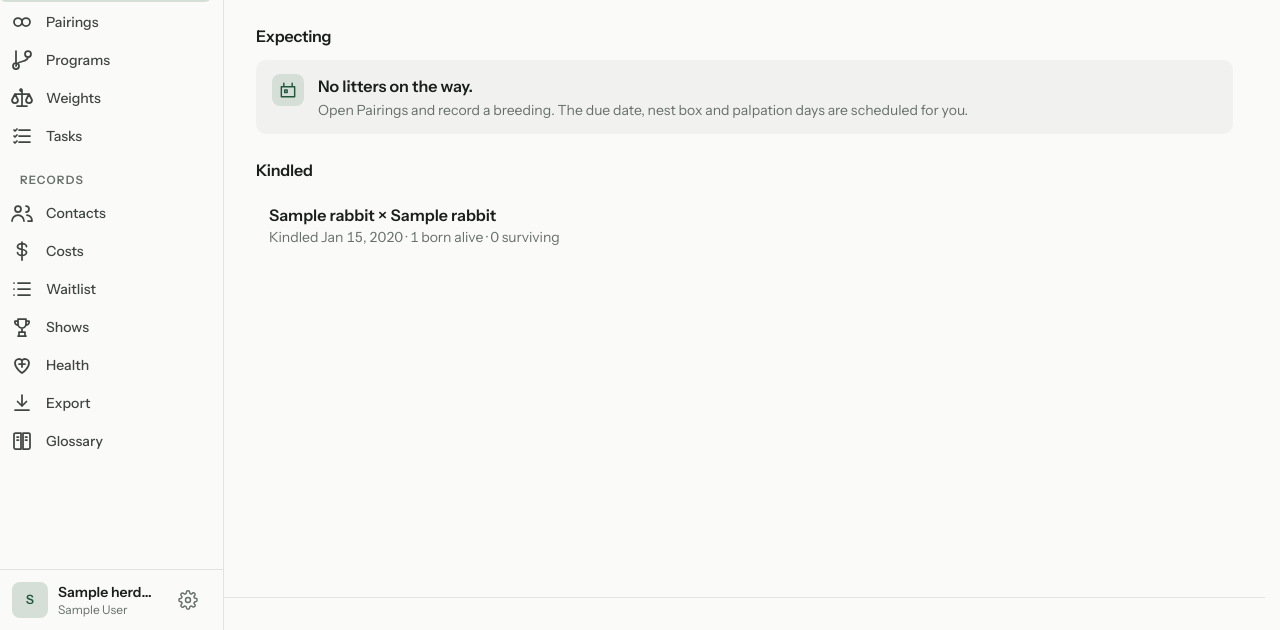
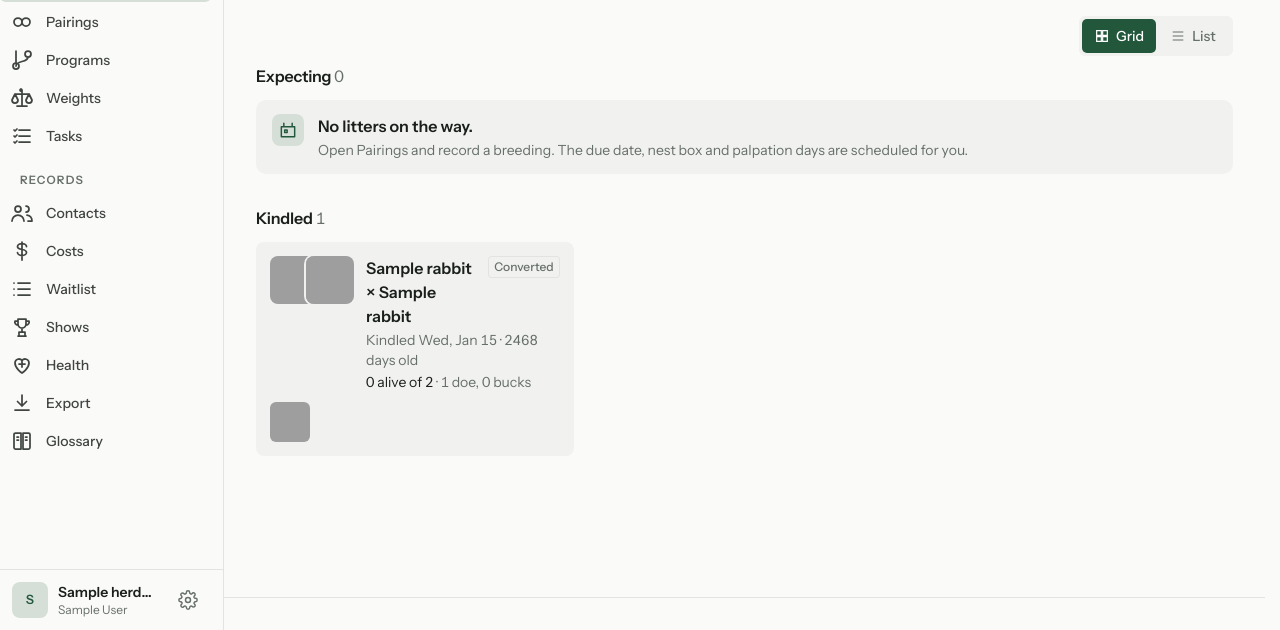
Before and after one commit to frank-dixon/rabbit-herd, a Django app: page /litters/ in a window 1280 px wide. Shown: the part 170-800 px from the top of the page. Run offline with Django 5.2, Linux system fonts and the light colour scheme; the visitor is signed in with stand-in values (Sample User, id 1); tables that the repository leaves empty hold one stand-in row (values such as "Sample post"); style sheets or scripts are compiled from the project's sources; parts of the project's set-up code (start-up, migrations or seed data) failed here and were passed over; grey boxes are pictures that could not be loaded.

Commit message:
Litters page: cards with dam/sire avatars, stage pill, key dates, due countdown or age, kits alive/total and sex split, next step, kit photo strip; grid/list toggle

```diff
--- a/rabbits/litters.py
+++ b/rabbits/litters.py
@@ -64,13 +64,43 @@ def litter_create(request, pk):
     return redirect("litter_detail", litter.pk)
 
 
+def litter_card(litter, today):
+    """What a litter card shows: the stage pill, key dates, kit counts with the
+    sex split when known, the next step and a strip of kit photos."""
+    doe, buck = litter.pairing.doe, litter.pairing.buck
+    kits = list(litter.kits.all())
+    task = litter.next_task()
+    card = {"litter": litter, "doe": doe, "buck": buck, "title": f"{doe.name} × {buck.name}", "task": task,
+            "task_days": (task["date"] - today).days if task else None,
+            "photos": [m for m in (k.main_photo for k in kits) if m][:4]}
+    if litter.kindled_on is None:
+        days = (litter.due_on - today).days
+        card.update(stage="expecting", pill=("Overdue" if days < 0 else "Due today" if days == 0 else "Expecting"),
+                    tone=("r" if days < 0 else "y" if days <= 3 else "b"), due_days=days)
+    else:
+        age = (today - litter.kindled_on).days
+        weaned = litter.converted_at or not task
+        card.update(stage="kindled", age=age, pill=("Converted" if litter.converted_at else "Weaned" if weaned and age >= 28 else "Nursing"),
+                    tone=("o" if litter.converted_at else "g"), alive=litter.survivors, total=(litter.born_alive or 0) + (litter.born_dead or 0),
+                    does=sum(k.sex == "doe" for k in kits), bucks=sum(k.sex == "buck" for k in kits))
+    return card
+
+
 @login_required
 def litter_list(request):
-    litters = list(Litter.objects.filter(owner=request.user).select_related("pairing__doe", "pairing__buck"))
+    from .views import list_view_choice
+
+    view = list_view_choice(request)
+    today = timezone.localdate()
+    litters = list(Litter.objects.filter(owner=request.user)
+                   .select_related("pairing__doe", "pairing__buck", "breeding_schedule")
+                   .prefetch_related("pairing__doe__photos", "pairing__buck__photos", "kits__photos"))
+    cards = [litter_card(litter, today) for litter in litters]
+    expecting = sorted((c for c in cards if c["stage"] == "expecting"), key=lambda c: c["litter"].due_on)
+    kindled = sorted((c for c in cards if c["stage"] == "kindled"), key=lambda c: c["litter"].kindled_on, reverse=True)
     return render(request, "rabbits/litters.html", {
-        "open": [litter for litter in litters if litter.kindled_on is None],
-        "kindled": [litter for litter in litters if litter.kindled_on is not None],
-        "today": timezone.localdate(), "wide": True,
+        "open": expecting, "kindled": kindled, "today": today, "wide": True, "view": view,
+        "view_options": [{"href": f"?view={k}", "label": l, "icon": k, "selected": view == k} for k, l in (("grid", "Grid"), ("list", "List"))],
     })
 
 
--- a/rabbits/test_litters.py
+++ b/rabbits/test_litters.py
@@ -33,7 +33,7 @@ class LitterTests(TestCase):
         litter.refresh_from_db()
         self.assertTrue(litter.palpated)
         self.assertEqual(litter.next_task()["key"], "nest_box")
-        self.assertContains(self.client.get(reverse("litter_list")), "Next: Put the nest box in")
+        self.assertContains(self.client.get(reverse("litter_list")), "<span class=\"text-muted\">Next:</span> Put the nest box in")
 
     def test_future_or_missing_breed_date_is_refused(self):
         self.client.post(reverse("litter_create", args=[self.pairing.pk]), {"bred_on": ""})
--- /dev/null
+++ b/templates/rabbits/_litter_card.html
@@ -0,0 +1,30 @@
+{# One litter as a card (grid) or a row (list). c: litters.litter_card(). view: grid or list. #}
+{% load photos %}
+{% with litter=c.litter %}
+<li class="min-w-0">
+  <a href="{% url 'litter_detail' litter.pk %}" class="litter-card group block h-full rounded-lg bg-well p-3.5 transition-colors duration-150 hover:bg-hover focus:outline-none focus-visible:ring-2 focus-visible:ring-accent{% if view == 'list' %} sm:flex sm:items-center sm:gap-4{% endif %}" data-litter-card data-stage="{{ c.stage }}">
+    <span class="flex items-start gap-3{% if view == 'list' %} sm:min-w-0 sm:flex-1{% endif %}">
+      <span class="flex shrink-0 items-center" aria-hidden="true">{% include "components/rabbit_avatar.html" with rabbit=c.doe only %}<span class="-ml-3 rounded-lg ring-2 ring-[var(--well)]">{% include "components/rabbit_avatar.html" with rabbit=c.buck only %}</span></span>
+      <span class="min-w-0 flex-1">
+        <span class="flex items-start justify-between gap-2"><span class="min-w-0 font-semibold [overflow-wrap:anywhere]">{{ c.title }}</span><span class="pill pill-{{ c.tone }} shrink-0">{{ c.pill }}</span></span>
+        {% if c.stage == "expecting" %}
+          <span class="mt-0.5 block text-sm text-muted">Bred {{ litter.bred_on|date:"D, M j" }} · due {{ litter.due_on|date:"D, M j" }}</span>
+          <span class="num mt-0.5 block text-sm">{% if c.due_days > 1 %}{{ c.due_days }} days to go{% elif c.due_days == 1 %}Due tomorrow{% elif c.due_days == 0 %}Due today{% else %}{{ c.due_days|stringformat:"d"|slice:"1:" }} day{{ c.due_days|stringformat:"d"|slice:"1:"|pluralize }} past due{% endif %}</span>
+        {% else %}
+          <span class="mt-0.5 block text-sm text-muted">Kindled {{ litter.kindled_on|date:"D, M j" }} · <span class="num">{{ c.age }}</span> day{{ c.age|pluralize }} old</span>
+          <span class="num mt-0.5 block text-sm">{% if c.alive is None %}<span class="text-muted">Kits not counted yet</span>{% else %}{{ c.alive }} alive{% if c.total %} of {{ c.total }}{% endif %}{% endif %}{% if c.does or c.bucks %} <span class="text-muted">· {{ c.does }} doe{{ c.does|pluralize }}, {{ c.bucks }} buck{{ c.bucks|pluralize }}</span>{% endif %}</span>
+        {% endif %}
+      </span>
+    </span>
+    {% if c.task and not litter.converted_at %}
+      <span class="mt-2.5 flex items-center justify-between gap-2 border-t border-line pt-2.5 text-sm{% if view == 'list' %} sm:mt-0 sm:w-64 sm:shrink-0 sm:border-0 sm:pt-0{% endif %}">
+        <span class="min-w-0 truncate"><span class="text-muted">Next:</span> {{ c.task.label }}</span>
+        <span class="num shrink-0 {% if c.task_days < 0 %}text-danger{% elif c.task_days == 0 %}font-medium{% else %}text-muted{% endif %}">{% if c.task_days < 0 %}overdue{% elif c.task_days == 0 %}today{% else %}{{ c.task.date|date:"D, M j" }}{% endif %}</span>
+      </span>
+    {% endif %}
+    {% if c.photos and view != 'list' %}
+      <span class="mt-2.5 flex gap-1.5" aria-hidden="true">{% for p in c.photos %}<img class="h-10 w-10 rounded-md object-cover" {% photo_src p "40px" 120 %} alt="" loading="lazy" decoding="async">{% endfor %}</span>
+    {% endif %}
+  </a>
+</li>
+{% endwith %}
--- a/templates/rabbits/litters.html
+++ b/templates/rabbits/litters.html
@@ -5,32 +5,22 @@
 {% block content %}<span data-refreshable hidden></span>
   {% url 'pairing_list' as pairings_url %}
   {% include "components/page_header.html" with title="Litters" subtitle="Start a litter from a pairing. Dates for palpating, the nest box and kindling are set for you." primary_label="Pairings" primary_href=pairings_url only %}
-  <section class="mt-6" aria-labelledby="open-heading">
-    <h2 class="text-base font-semibold" id="open-heading">Expecting</h2>
+  <div class="mt-4 flex justify-end">{% include "components/segmented.html" with label="Layout" options=view_options icon_only=True only %}</div>
+  <section class="mt-2" aria-labelledby="open-heading">
+    <h2 class="text-base font-semibold" id="open-heading">Expecting <span class="num font-normal text-muted">{{ open|length }}</span></h2>
     {% if open %}
-      <ul class="mt-2 flex flex-col divide-y divide-neutral-200 overflow-hidden rounded border border-neutral-300 bg-white" data-open-litters>
-        {% for litter in open %}{% with task=litter.next_task %}
-          <li><a class="block p-3 hover:bg-neutral-50" href="{% url 'litter_detail' litter.pk %}">
-            <span class="block break-words font-semibold">{{ litter.pairing }}</span>
-            <span class="block text-sm text-neutral-600">Bred {{ litter.bred_on|date:"M j" }} · Due {{ litter.due_on|date:"M j, Y" }}</span>
-            {% if task %}<span class="mt-1 block text-sm{% if task.date <= today %} font-semibold{% endif %}">Next: {{ task.label }}, {{ task.date|date:"M j" }}{% if task.date < today %} (overdue){% elif task.date == today %} (today){% endif %}</span>{% endif %}
-          </a></li>
-        {% endwith %}{% endfor %}
+      <ul class="mt-3 grid gap-3 {% if view == 'list' %}grid-cols-1{% else %}grid-cols-1 sm:grid-cols-2 xl:grid-cols-3{% endif %}" data-open-litters data-view="{{ view }}">
+        {% for c in open %}{% include "rabbits/_litter_card.html" %}{% endfor %}
       </ul>
     {% else %}
 {% include "components/empty.html" with title="No litters on the way." text="Open Pairings and record a breeding. The due date, nest box and palpation days are scheduled for you." kind="litters" icon=ui_icons.litters compact=True only %}
     {% endif %}
   </section>
   {% if kindled %}
-    <section class="mt-6" aria-labelledby="kindled-heading">
-      <h2 class="text-base font-semibold" id="kindled-heading">Kindled</h2>
-      <ul class="mt-2 flex flex-col divide-y divide-neutral-200 overflow-hidden rounded border border-neutral-300 bg-white">
-        {% for litter in kindled %}
-          <li><a class="block p-3 hover:bg-neutral-50" href="{% url 'litter_detail' litter.pk %}">
-            <span class="block break-words font-semibold">{{ litter.pairing }}</span>
-            <span class="block text-sm text-neutral-600">Kindled {{ litter.kindled_on|date:"M j, Y" }} · {{ litter.born_alive }} born alive · {{ litter.survivors }} surviving</span>
-          </a></li>
-        {% endfor %}
+    <section class="mt-8" aria-labelledby="kindled-heading">
+      <h2 class="text-base font-semibold" id="kindled-heading">Kindled <span class="num font-normal text-muted">{{ kindled|length }}</span></h2>
+      <ul class="mt-3 grid gap-3 {% if view == 'list' %}grid-cols-1{% else %}grid-cols-1 sm:grid-cols-2 xl:grid-cols-3{% endif %}" data-kindled-litters data-view="{{ view }}">
+        {% for c in kindled %}{% include "rabbits/_litter_card.html" %}{% endfor %}
       </ul>
     </section>
   {% endif %}
```
